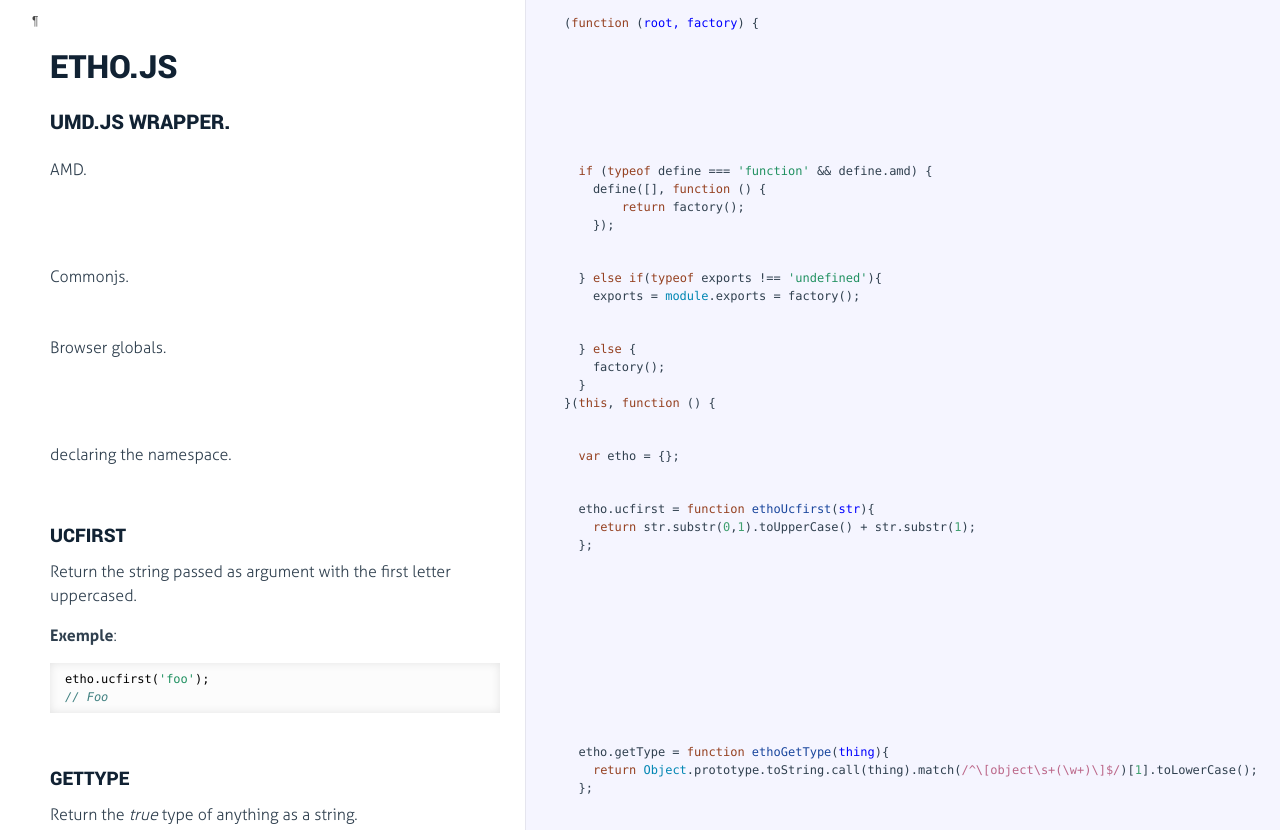
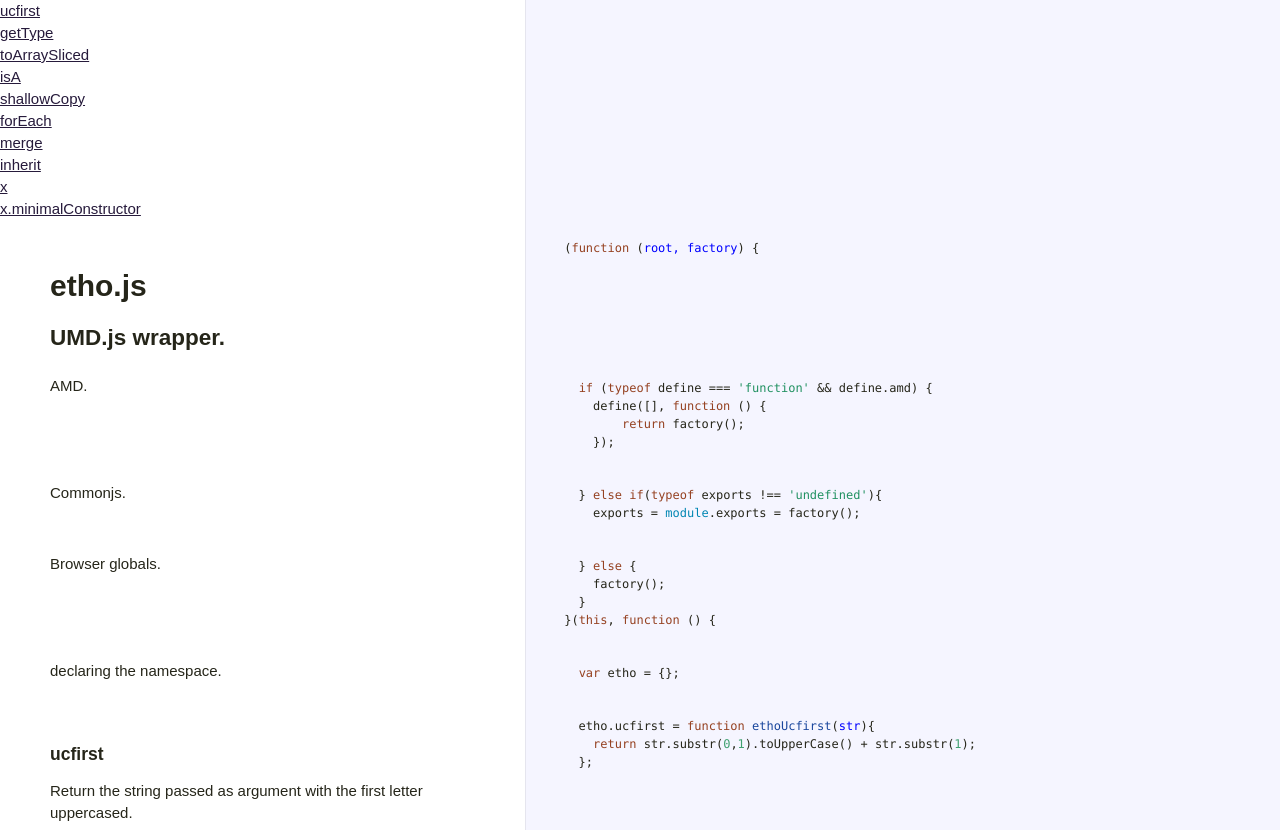
Before and after one commit to kane-thornwyrd/etho.js, a plain HTML site: page index.html in a window 1280 px wide. Shown: the top 830 px of the page. Drawn offline with Linux system fonts and the light colour scheme.

Commit message:
Documentation

```diff
--- a/docco.css
+++ b/docco.css
@@ -1,87 +1,38 @@
-/*--------------------- Typography ----------------------------*/
-
-@font-face {
-    font-family: 'aller-light';
-    src: url('public/fonts/aller-light.eot');
-    src: url('public/fonts/aller-light.eot?#iefix') format('embedded-opentype'),
-         url('public/fonts/aller-light.woff') format('woff'),
-         url('public/fonts/aller-light.ttf') format('truetype');
-    font-weight: normal;
-    font-style: normal;
-}
-
-@font-face {
-    font-family: 'aller-bold';
-    src: url('public/fonts/aller-bold.eot');
-    src: url('public/fonts/aller-bold.eot?#iefix') format('embedded-opentype'),
-         url('public/fonts/aller-bold.woff') format('woff'),
-         url('public/fonts/aller-bold.ttf') format('truetype');
-    font-weight: normal;
-    font-style: normal;
-}
-
-@font-face {
-    font-family: 'roboto-black';
-    src: url('public/fonts/roboto-black.eot');
-    src: url('public/fonts/roboto-black.eot?#iefix') format('embedded-opentype'),
-         url('public/fonts/roboto-black.woff') format('woff'),
-         url('public/fonts/roboto-black.ttf') format('truetype');
-    font-weight: normal;
-    font-style: normal;
-}
-
-/*--------------------- Layout ----------------------------*/
+/*--------------------- Layout and Typography ----------------------------*/
 html { height: 100%; }
 body {
-  font-family: "aller-light";
+  font-family: sans-serif;
   font-size: 14px;
-  line-height: 18px;
-  color: #30404f;
+  line-height: 16px;
+  color: #252519;
   margin: 0; padding: 0;
   height:100%;
 }
 #container { min-height: 100%; }
 
 a {
-  color: #000;
+  color: #261a3b;
 }
 
-b, strong {
-  font-weight: normal;
-  font-family: "aller-bold";
+a:visited {
+  color: #261a3b;
 }
 
-p {
-  margin: 15px 0 0px;
+p, ul, ol {
+  margin: 0 0 15px;
 }
-  .annotation ul, .annotation ol {
-    margin: 25px 0;
-  }
-    .annotation ul li, .annotation ol li {
-      font-size: 14px;
-      line-height: 18px;
-      margin: 10px 0;
-    }
 
 h1, h2, h3, h4, h5, h6 {
-  color: #112233;
-  line-height: 1em;
-  font-weight: normal;
-  font-family: "roboto-black";
-  text-transform: uppercase;
   margin: 30px 0 15px 0;
 }
 
 h1 {
   margin-top: 40px;
 }
-h2 {
-  font-size: 1.26em;
-}
 
 hr {
-  border: 0;
-  background: 1px #ddd;
+  border: 0 none;
+  border-top: 1px solid #e5e5ee;
   height: 1px;
   margin: 20px 0;
 }
@@ -91,35 +42,6 @@ pre, tt, code {
   font-family: Menlo, Monaco, Consolas, "Lucida Console", monospace;
   margin: 0; padding: 0;
 }
-  .annotation pre {
-    display: block;
-    margin: 0;
-    padding: 7px 10px;
-    background: #fcfcfc;
-    -moz-box-shadow:    inset 0 0 10px rgba(0,0,0,0.1);
-    -webkit-box-shadow: inset 0 0 10px rgba(0,0,0,0.1);
-    box-shadow:         inset 0 0 10px rgba(0,0,0,0.1);
-    overflow-x: auto;
-  }
-    .annotation pre code {
-      border: 0;
-      padding: 0;
-      background: transparent;
-    }
-
-
-blockquote {
-  border-left: 5px solid #ccc;
-  margin: 0;
-  padding: 1px 0 1px 1em;
-}
-  .sections blockquote p {
-    font-family: Menlo, Consolas, Monaco, monospace;
-    font-size: 12px; line-height: 16px;
-    color: #999;
-    margin: 10px 0 0;
-    white-space: pre-wrap;
-  }
 
 ul.sections {
   list-style: none;
@@ -183,18 +105,9 @@ ul.sections > li > div {
   display: block;
 }
 
-#jump_page_wrapper{
-  position: fixed;
-  right: 0;
-  top: 0;
-  bottom: 0;
-}
-
 #jump_page {
   padding: 5px 0 3px;
   margin: 0 0 25px 25px;
-  max-height: 100%;
-  overflow: auto;
 }
 
 #jump_page .source {
@@ -211,6 +124,15 @@ ul.sections > li > div {
 #jump_page .source:first-child {
 }
 
+
+/*---------------------- Table of Content ------------------------------*/
+
+#toc {
+  margin 1em auto;
+  width: 960px;
+  display: block;
+}
+
 /*---------------------- Low resolutions (> 320px) ---------------------*/
 @media only screen and (min-width: 320px) {
   .pilwrap { display: none; }
@@ -220,11 +142,16 @@ ul.sections > li > div {
     padding:5px 10px 0 10px;
   }
 
+  ul.sections > li > div.annotation {
+    background: #fff;
+  }
+
   ul.sections > li > div.annotation ul, ul.sections > li > div.annotation ol {
     padding-left: 30px;
   }
 
   ul.sections > li > div.content {
+    background: #f5f5ff;
     overflow-x:auto;
     -webkit-box-shadow: inset 0 0 5px #e5e5ee;
     box-shadow: inset 0 0 5px #e5e5ee;
@@ -254,15 +181,11 @@ ul.sections > li > div {
   body {
     background-color: #F5F5FF;
     font-size: 15px;
-    line-height: 21px;
+    line-height: 22px;
   }
   pre, tt, code {
     line-height: 18px;
   }
-  p, ul, ol {
-    margin: 0 0 15px;
-  }
-
 
   #jump_to {
     padding: 5px 10px;
@@ -290,7 +213,7 @@ ul.sections > li > div {
     position: absolute;
     top: 0; bottom: 0;
     width: 350px;
-    background: #fff;
+    background: #ffffff;
     border-right: 1px solid #e5e5ee;
     z-index: -1;
   }
@@ -325,6 +248,7 @@ ul.sections > li > div {
   ul.sections > li > div.content {
     padding: 13px;
     vertical-align: top;
+    background: #f5f5ff;
     border: none;
     -webkit-box-shadow: none;
     box-shadow: none;
@@ -359,11 +283,6 @@ ul.sections > li > div {
 
 /*---------------------- (> 1025px) ---------------------*/
 @media only screen and (min-width: 1025px) {
-
-  body {
-    font-size: 16px;
-    line-height: 24px;
-  }
 
   #background {
     width: 525px;
--- a/index.html
+++ b/index.html
@@ -4,14 +4,105 @@
 <head>
   <title>etho.js</title>
   <meta http-equiv="content-type" content="text/html; charset=UTF-8">
-  <meta name="viewport" content="width=device-width, target-densitydpi=160dpi, initial-scale=1.0; maximum-scale=1.0; user-scalable=0;">
+  <meta name="viewport" content="width=device-width, target-densitydpi=160dpi, initial-scale=1.0, maximum-scale=1.0, user-scalable=0">
   <link rel="stylesheet" media="all" href="docco.css" />
+
 </head>
 <body>
   <div id="container">
     <div id="background"></div>
 
     <ul class="sections">
+
+
+          <ul id="toc" class="sections">
+
+
+
+
+
+
+
+
+
+
+
+
+
+
+
+
+
+
+                <li>
+                  <a href="#section-6">ucfirst</a>
+                </li>
+
+
+
+
+                <li>
+                  <a href="#section-7">getType</a>
+                </li>
+
+
+
+
+                <li>
+                  <a href="#section-8">toArraySliced</a>
+                </li>
+
+
+
+
+                <li>
+                  <a href="#section-9">isA</a>
+                </li>
+
+
+
+
+                <li>
+                  <a href="#section-10">shallowCopy</a>
+                </li>
+
+
+
+
+                <li>
+                  <a href="#section-11">forEach</a>
+                </li>
+
+
+
+
+                <li>
+                  <a href="#section-12">merge</a>
+                </li>
+
+
+
+
+                <li>
+                  <a href="#section-13">inherit</a>
+                </li>
+
+
+
+
+                <li>
+                  <a href="#section-14">x</a>
+                </li>
+
+
+
+
+                <li>
+                  <a href="#section-15">x.minimalConstructor</a>
+                </li>
+
+
+          </ul>
 
 
 
@@ -502,5 +593,8 @@ the nexts !</p>
 
     </ul>
   </div>
+  <script>
+
+  </script>
 </body>
 </html>
```
